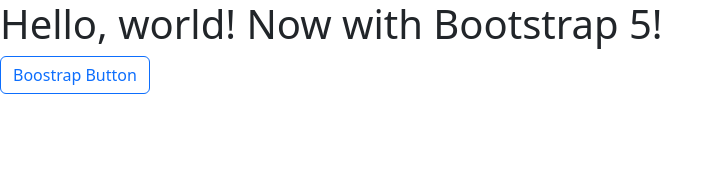
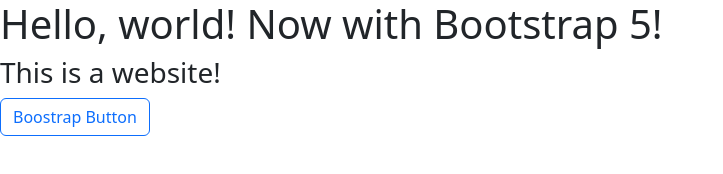
Before and after one commit to kdub1312/kdub1312.github.io, a plain HTML site: page index.html in a window 1280 px wide. Shown: the whole page, without its empty margins (0-723 px from the left). Drawn offline with nearby package versions, Linux system fonts and the light colour scheme.

Commit message:
Update index.html
This is a website!

```diff
--- a/index.html
+++ b/index.html
@@ -12,6 +12,7 @@
 </head>
 <body>
   <h1>Hello, world! Now with Bootstrap 5!</h1>
+  <h3>This is a website!</h3>
   <a href="" class="btn btn-outline-primary">Boostrap Button</a>
 </body>
 </html>
```
